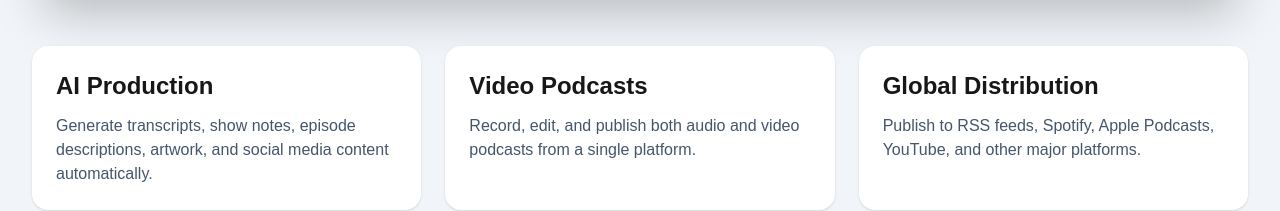
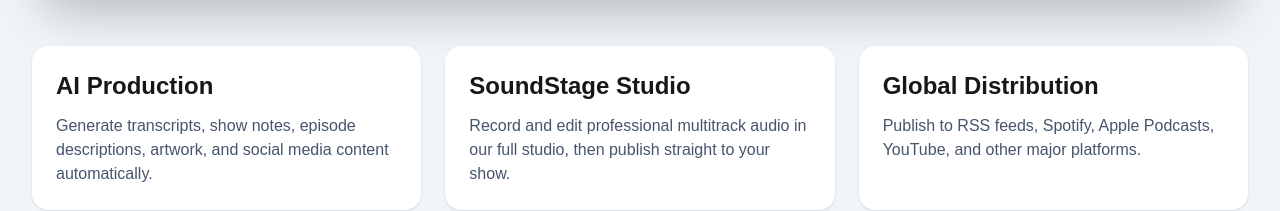
Before and after one commit to rtucker891/SoundStage-Live, a Next.js app: page / in a window 1280 px wide. Shown: the part 629-840 px from the top of the page. Built offline with nearby package versions, Linux system fonts and the light colour scheme; no server answers; the database is empty.

Commit message:
Replace inaccurate 'Video Podcasts' claim with real SoundStage Studio feature

```diff
--- a/app/page.tsx
+++ b/app/page.tsx
@@ -125,10 +125,10 @@
           </div>
 
           <div className="rounded-2xl bg-white p-6 shadow">
-            <h2 className="text-2xl font-bold">Video Podcasts</h2>
+            <h2 className="text-2xl font-bold">SoundStage Studio</h2>
             <p className="mt-3 text-slate-600">
-              Record, edit, and publish both audio and video podcasts from a
-              single platform.
+              Record and edit professional multitrack audio in our full studio,
+              then publish straight to your show.
             </p>
           </div>
 
```
